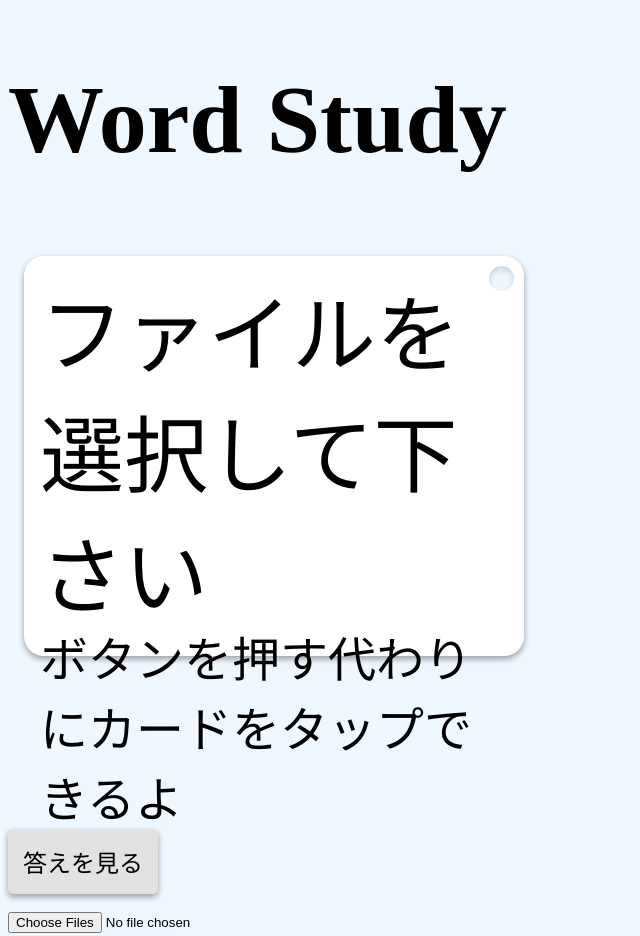
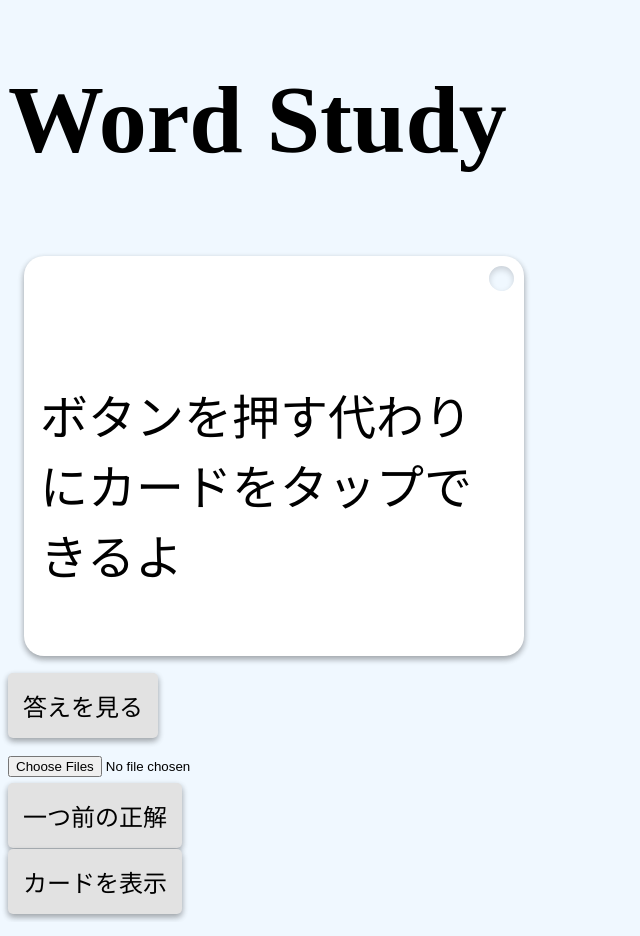
Before and after one commit to Issan0511/word-test, a plain HTML site: page index.html in a window 1280 px wide. Shown: the top 936 px of the page, without its empty margins (0-640 px from the left). Drawn offline with Linux system fonts and the light colour scheme.

Commit message:
Update index.html

```diff
--- a/index.html
+++ b/index.html
@@ -10,7 +10,7 @@
       <!-- 新しいボタンを追加 -->
       <div class="card" id="card">
         <div class="container">
-            <div id="wordDisplay">ファイルを選択して下さい</div>
+            <div id="wordDisplay">　</div>
             <div id="answerDisplay">ボタンを押す代わりにカードをタップできるよ</div>
         </div>
       </div>
```
